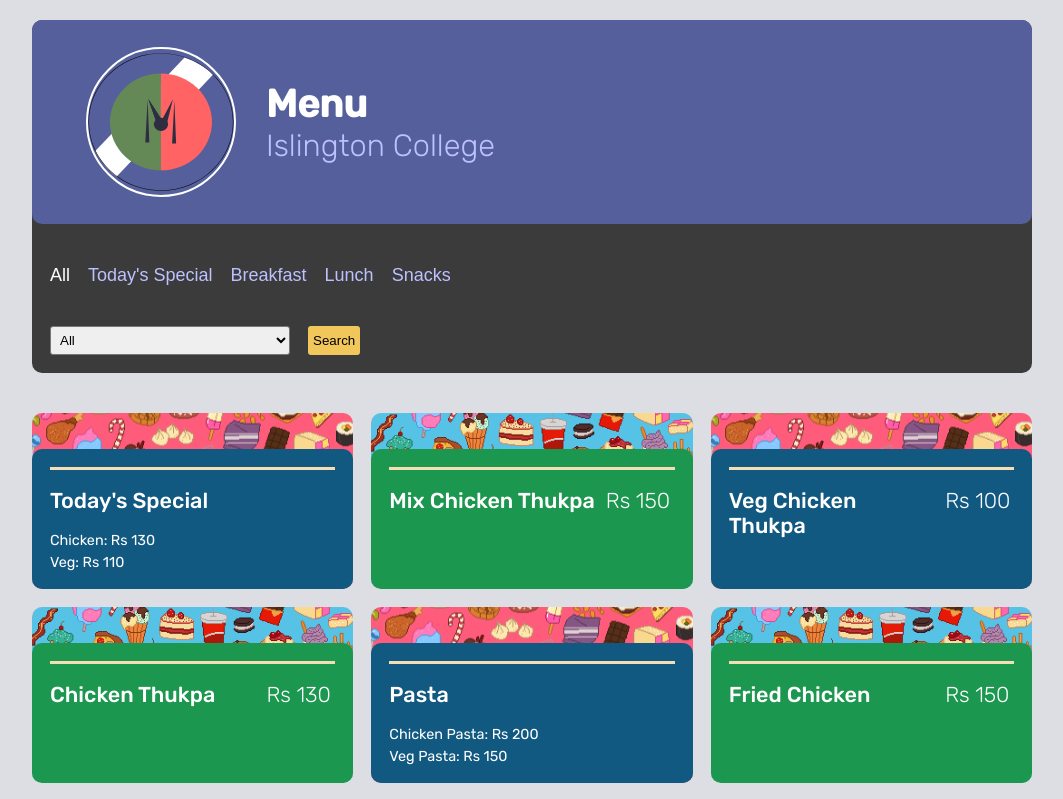
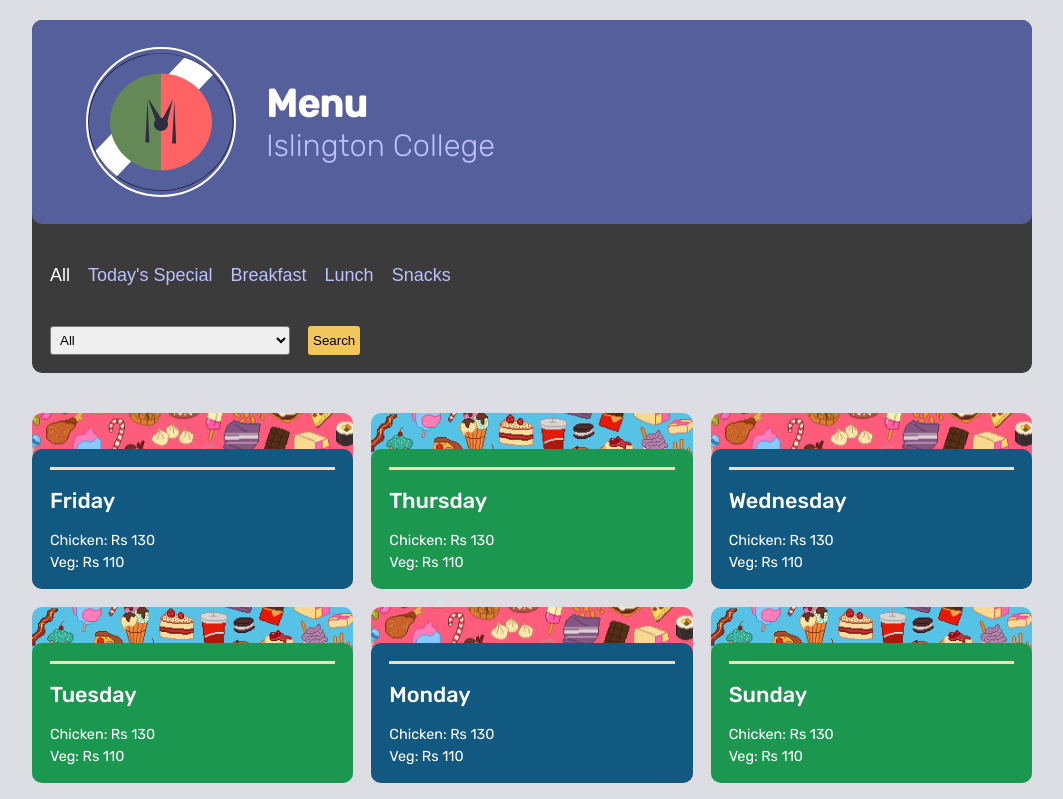
Before and after one commit to prajwal18/RestroMenu, a React (Create React App) app: page / in a window 1280 px wide. Shown: the top 799 px of the page, without its empty margins (108-1171 px from the left). Built offline with nearby package versions, Linux system fonts and the light colour scheme.

Commit message:
First Version 1.0.2 some data changes

```diff
--- a/src/data.js
+++ b/src/data.js
@@ -1,7 +1,47 @@
 const menu = [
   {
     id: 23,
-    title: `Today's Special`,
+    title: 'Sunday',
+    category: `Today's Special`,
+    subCategory: 'Daily Special',
+    price: null,
+    desc: `Chicken: Rs 130,,Veg: Rs 110`,
+  },
+  {
+    id: 24,
+    title: 'Monday',
+    category: `Today's Special`,
+    subCategory: 'Daily Special',
+    price: null,
+    desc: `Chicken: Rs 130,,Veg: Rs 110`,
+  },
+  {
+    id: 25,
+    title: 'Tuesday',
+    category: `Today's Special`,
+    subCategory: 'Daily Special',
+    price: null,
+    desc: `Chicken: Rs 130,,Veg: Rs 110`,
+  },
+  {
+    id: 26,
+    title: 'Wednesday',
+    category: `Today's Special`,
+    subCategory: 'Daily Special',
+    price: null,
+    desc: `Chicken: Rs 130,,Veg: Rs 110`,
+  },
+  {
+    id: 27,
+    title: 'Thursday',
+    category: `Today's Special`,
+    subCategory: 'Daily Special',
+    price: null,
+    desc: `Chicken: Rs 130,,Veg: Rs 110`,
+  },
+  {
+    id: 28,
+    title: 'Friday',
     category: `Today's Special`,
     subCategory: 'Daily Special',
     price: null,
```
